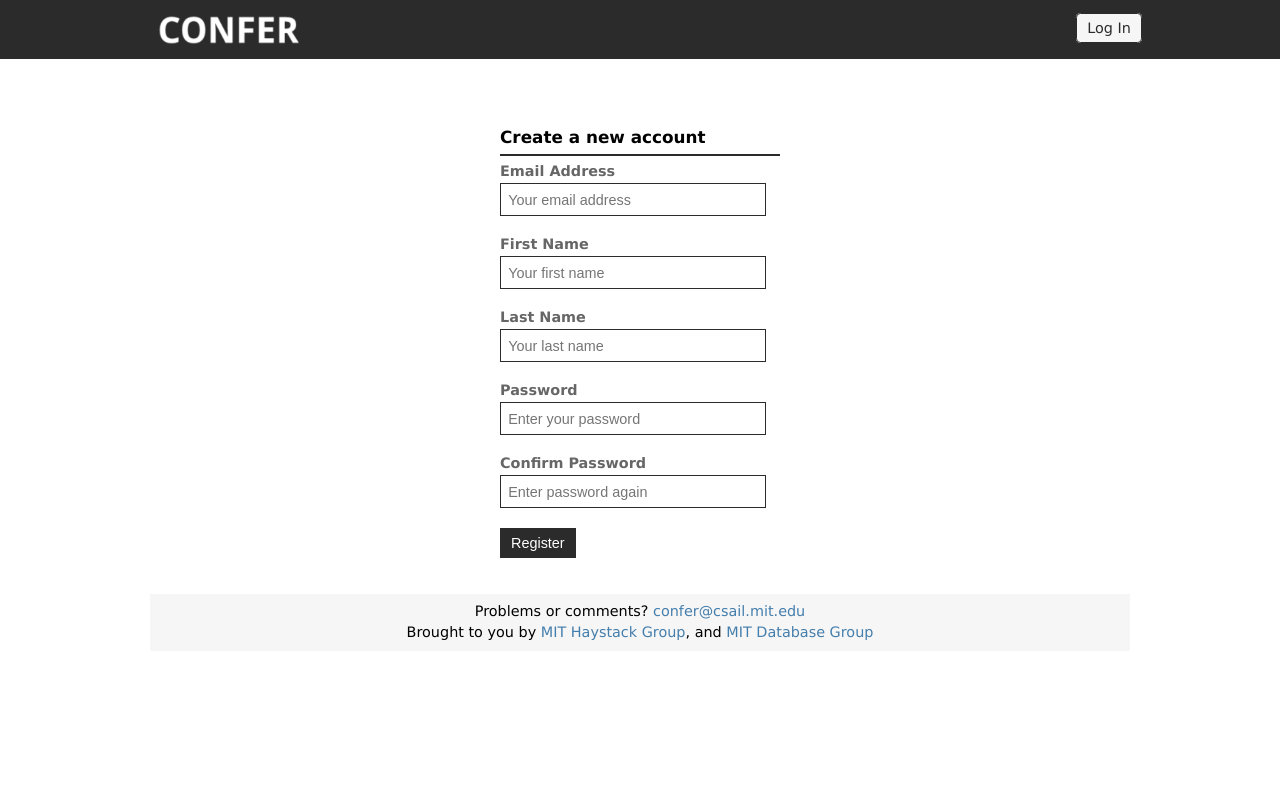
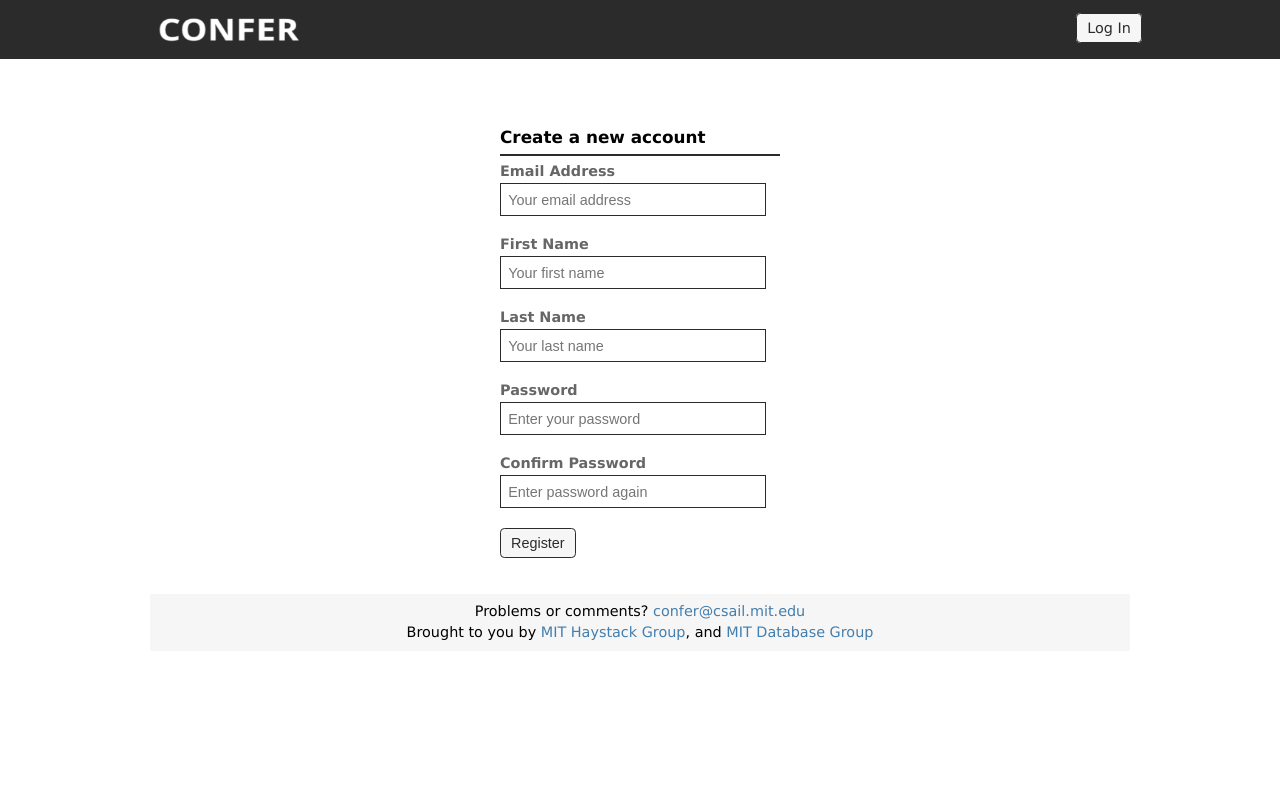
Before and after one commit to ywteh/confer, a Django app: template server/templates/register.html in a window 1280 px wide. Shown: the top 798 px of the page. Run offline with Django 3.2, Linux system fonts and the light colour scheme; the template is opened without the code that fills it, so the values that code supplies are empty.

Commit message:
make it consistant

```diff
--- a/server/static/css/confer.css
+++ b/server/static/css/confer.css
@@ -342,10 +342,6 @@ input[type="text"], input[type="password"], select{
 
 button, input[type="button"], input[type="submit"]{
   font-size: 1em;
-
-	background-color: #2B2B2B;
-	color: #FFF;
-	border: #2B2B2B solid thin;
 	padding:0.4em 0.7em;
 	margin-left: 0;
 
--- a/server/templates/home.html
+++ b/server/templates/home.html
@@ -14,11 +14,11 @@
 #headlink-left{
   position:absolute;
   /*top: 0.7em;*/
-  top:0.7em;
+  top:0.9em;
   left:0;
   color: #F6F6F6;
   background-image: url({% block logo %}/static/img/logo.png {% endblock %});
-  background-size: 11em 3em;
+  background-size: 11em 2.5em;
   background-repeat: no-repeat;
 }
 </style>
--- a/server/templates/login-layout.html
+++ b/server/templates/login-layout.html
@@ -25,11 +25,11 @@ Confer Login/Register Template Layout
 #headlink-left{
   position:absolute;
   /*top: 0.7em;*/
-  top:0.7em;
+  top:0.9em;
   left:0;
   color: #F6F6F6;
   background-image: url({% block logo %}/static/img/logo.png {% endblock %});
-  background-size: 11em 3em;
+  background-size: 11em 2.5em;
   background-repeat: no-repeat;
 }
 </style>
--- a/server/templates/login.html
+++ b/server/templates/login.html
@@ -19,6 +19,6 @@ localStorage.removeItem('user_recs')
 	<input type="text" name="login_email" id="login_email" placeholder="Your email address"/><br /><br />
 	<label for="password">Password</label><br />
 	<input type="password" name="login_password" id="login_password" placeholder="Your password"/><br /><br />
-	<input type="submit" value="Log In" />
+	<input type="submit" class="button" value="Log In" />
 </form>
 {% endblock %}
--- a/server/templates/register.html
+++ b/server/templates/register.html
@@ -18,6 +18,6 @@
 	<input type="password" name="password" id="password" placeholder="Enter your password"/><br /><br />
 	<label for="password2">Confirm Password</label><br />
 	<input type="password" name="password2" id="password2" placeholder="Enter password again"/><br /><br />
-	<input type="submit" value="Register" />
+	<input type="submit" class="button" value="Register" />
 </form>
 {% endblock %}
```
